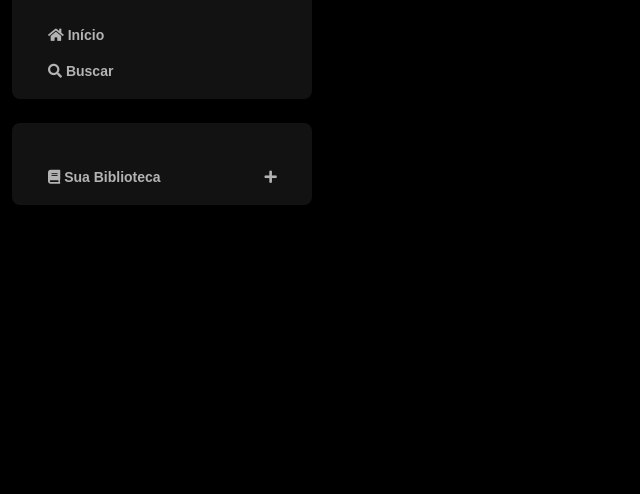
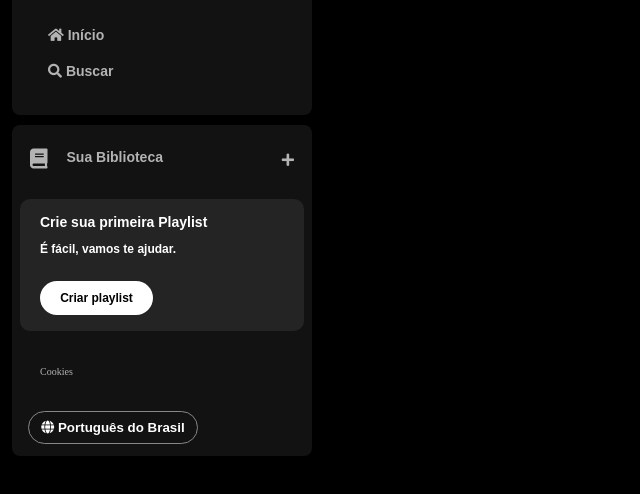
Before and after one commit to ImAlbatroz/spotify-project, a plain HTML site: page spotify-imersao-alura/index.html in a window 1280 px wide. Shown: the part 74-568 px from the top of the page, without its empty margins (0-640 px from the left). Drawn offline with Linux system fonts and the light colour scheme.

Commit message:
Alterações no Html e no CSS da Aula 2

```diff
--- a/spotify-imersao-alura/index.html
+++ b/spotify-imersao-alura/index.html
@@ -19,7 +19,6 @@
                     <img src="./assets/icons/logo-spotify.png" alt="Logo do Spotify" />
                 </a>
             </div>
-            <div>
                 <ul>
                     <li>
                         <a href="">
@@ -34,29 +33,33 @@
                         </a>
                     </li>
                 </ul>
-            </div>
-        </div>
             </nav>
-    </div>
-        <div class="sidebar">
             <div class="library">
-                <nav class="sidebar__navigation">
-                    <div>
-                        <ul>
-                            <li>
-                                <a href="">
+               <div class="library__content">
+                    <button class="library__button">
                         <span class="fa fa-book"></span>
                         <span>Sua Biblioteca</span>
-                                <a class="plus" href="">
+                    </button>
                 <span class="fa fa-plus"></span>
-                                    <span></span>
-                                </a>
-                                </a>
-                            </li>
-                        </ul>
                 </div>
+            <section class="section-playlist">
+                <div class="section-playlist__content">
+                    <span class="text title">Crie sua primeira Playlist</span>
+                    <span class="text subtitle">É fácil, vamos te ajudar.</span>
+                    <button class="section-playlist__button">
+                        <span>Criar playlist</span>
+                    </button>
                 </div>
-                </nav>
+                </section>
+                    <div class="cookies">
+                        <a href="">Cookies</a>
+                    </div>
+                    <div class="languages">
+                        <button class="languages__button">
+                             <span class="fa fa-globe"></span>
+                             <span>Português do Brasil</span>
+                        </button>
+                    </div>
                 </div>
             </div>
 </body>
--- a/spotify-imersao-alura/styles.css
+++ b/spotify-imersao-alura/styles.css
@@ -15,7 +15,7 @@ h1{
 .sidebar__navigation{
     background-color: #121212;
     border-radius: 8px;
-    padding: 16px 0 0 16px;
+    padding: 16px 0 16px 16px;
 }
 .sidebar__navigation .logo{
     background-color: #121212;
@@ -40,6 +40,113 @@ h1{
     font-size: 14px;
     font-family: "DM Sans", sans-serif;
 }
-.sidebar__navigation .plus{
-    margin-left: 100px;
+.library{
+    background-color: #121212;
+    border-radius: 8px;
+    display: flex;
+    justify-content: space-between;
+    flex-direction: column;
+    padding: 4px 8px;
+    color: #b3b3b3;
+    font-weight: 600;
+    font-size: 14px;
+    margin-top: 10px;
 }
+.library .library__content{
+    display: flex;
+    justify-content: space-between;
+}
+.library .library__button{
+    display: flex;
+    margin-right: 10px;
+    color: #b3b3b3;
+    background-color: transparent;
+    border: 0px;
+    font-size: 14px;
+    font-weight: 700;
+    font-family: "DM Sans", sans-serif;
+    text-align: center;
+    text-decoration: none;
+    text-transform: none;
+    padding: 20px 10px;
+}
+.library .library__button .fa{
+    font-size: 20px;
+    font-weight: 300;
+    color:#b3b3b3;
+    margin-right: 10px;
+    padding-right: 9px;
+}
+.library .library__content .fa-plus{
+    margin: 24px 10px;
+}
+.section-playlist{
+    display: flex;
+    align-items: flex-start;
+    justify-content: space-between;
+    gap: 20px;
+    background-color: #242424;
+    color: #b3b3b3;
+    font-weight: 600;
+    font-size: 14px;
+    margin: 8px 0px;
+    padding: 16px 20px;
+    border-radius: 10px;
+}
+.section-playlist .section-playlist__content{
+    display: flex;
+    flex-direction: column;
+}
+.section-playlist__content .text{
+    padding-bottom: 14px;
+    color: #fff;
+    font-family: "DM Sans", sans-serif;
+}
+.section-playlist__content .title{
+    font-weight: 700;
+}
+.section-playlist__content .subtitle{
+    font-weight: 500px;
+    font-size: 12px;
+}
+
+.section-playlist__content .section-playlist__button{
+    display: flex;
+    justify-content: center;
+    background-color: #fff;
+    color: #000;
+    border-radius: 20px;
+    font-size: 12px;
+    font-weight: 700;
+    font-family: "DM Sans", sans-serif;
+    text-decoration: none;
+    text-transform: none;
+    padding: 10px;
+    margin-top: 12px;
+    border: 0px;
+    width: 113px;
+}
+.sidebar .cookies{
+    margin: 25px 20px;
+}
+.sidebar .cookies a{
+    color: #b3b3b3;
+    font-weight: 500;
+    font-size: 10px;
+    text-decoration: none;
+}
+.sidebar .cookies a:hover{
+    text-decoration: underline;
+}
+.languages .languages__button{
+    background-color: transparent;
+    border: 1px solid #878787;
+    color: #fff;
+    font-weight: bold;
+    cursor: pointer;
+    width: 170px;
+    margin: 8px;
+    padding: 8px;
+    border-radius: 20px;
+
+}
```
Lines whose indentation alone changed are shown as unchanged.
